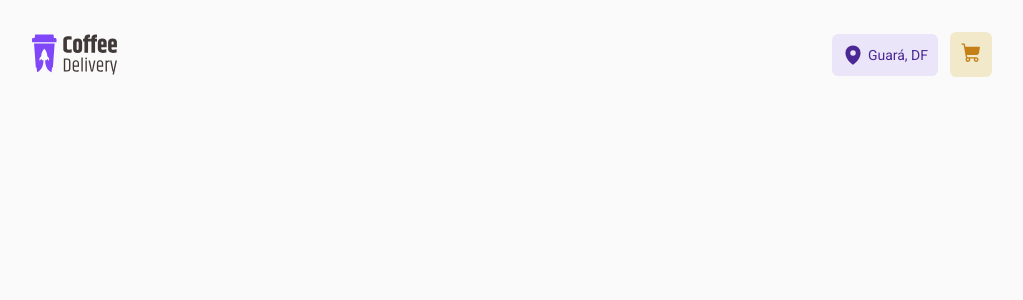
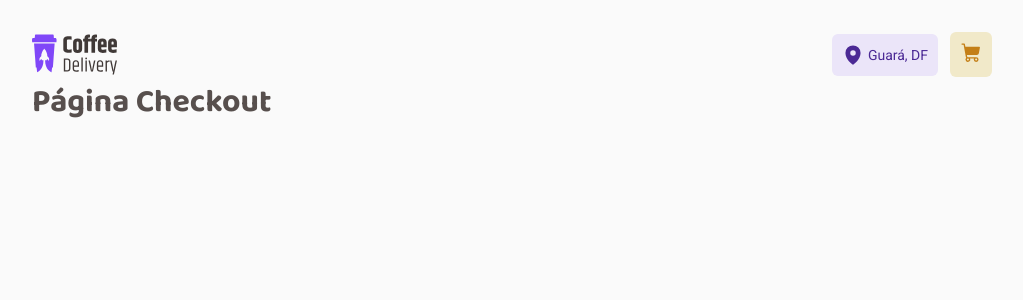
Before and after one commit to JhonatanDiniz/coffee-delivery, a React (Vite) app: page /checkout in a window 1280 px wide. Shown: the top 300 px of the page, without its empty margins (128-1151 px from the left). Built offline with nearby package versions, Linux system fonts and the light colour scheme.

Commit message:
Definido rotas da aplicação

```diff
--- a/package.json
+++ b/package.json
@@ -13,6 +13,7 @@
     "@phosphor-icons/react": "^2.1.5",
     "react": "^18.2.0",
     "react-dom": "^18.2.0",
+    "react-router-dom": "^6.23.1",
     "styled-components": "^6.1.11"
   },
   "devDependencies": {
--- a/src/App.tsx
+++ b/src/App.tsx
@@ -1,14 +1,17 @@
 import { ThemeProvider } from "styled-components"
 import { GlobalStyle } from "./styles/global"
 import { defaultTheme } from "./styles/theme/default"
-import { Header } from "./components/Header"
+import { BrowserRouter } from "react-router-dom"
+import { Router } from "./Router"
 
 
 function App() {
   return (
     <ThemeProvider theme={defaultTheme}>
-      <GlobalStyle/>
-      <Header/>
+      <BrowserRouter>
+        <GlobalStyle/>
+        <Router/>
+      </BrowserRouter>
     </ThemeProvider>
   )
 }
--- /dev/null
+++ b/src/Router.tsx
@@ -0,0 +1,15 @@
+import { Route, Routes } from "react-router-dom";
+import { DefaultLayout } from "./layout/DefaultLayout";
+import { Home } from "./pages/Home";
+import { Checkout } from "./pages/Checkout";
+
+export function Router(){
+  return(
+    <Routes>
+      <Route path="/" element={<DefaultLayout/>}>
+        <Route path="/" element={<Home/>} />
+        <Route path="/checkout" element={<Checkout/>} />
+      </Route>
+    </Routes>
+  )
+}
--- a/src/components/Header/style.ts
+++ b/src/components/Header/style.ts
@@ -3,7 +3,6 @@
 export const HeaderContainer = styled.header`
   display: flex;
   justify-content: space-between;
-  padding: 2rem 10rem;
 `
 
 export const Container = styled.div`
--- /dev/null
+++ b/src/layout/DefaultLayout/index.tsx
@@ -0,0 +1,12 @@
+import { Outlet } from "react-router-dom";
+import { Header } from "../../components/Header";
+import { Content } from "./style";
+
+export function DefaultLayout() {
+  return(
+    <Content>
+      <Header/>
+      <Outlet/>
+    </Content>
+  )
+}
--- /dev/null
+++ b/src/layout/DefaultLayout/style.ts
@@ -0,0 +1,5 @@
+import styled from "styled-components";
+
+export const Content = styled.main`
+  margin: 2rem 10rem;
+`
--- /dev/null
+++ b/src/pages/Checkout/index.tsx
@@ -0,0 +1,5 @@
+export function Checkout() {
+  return(
+    <h1>Página Checkout</h1>
+  )
+}
--- /dev/null
+++ b/src/pages/Home/index.tsx
@@ -0,0 +1,5 @@
+export function Home() {
+  return(
+    <h1>Página Home</h1>
+  )
+}
```
Also changed, not shown: 1 other file (tests, documents, lock files or other folders).
